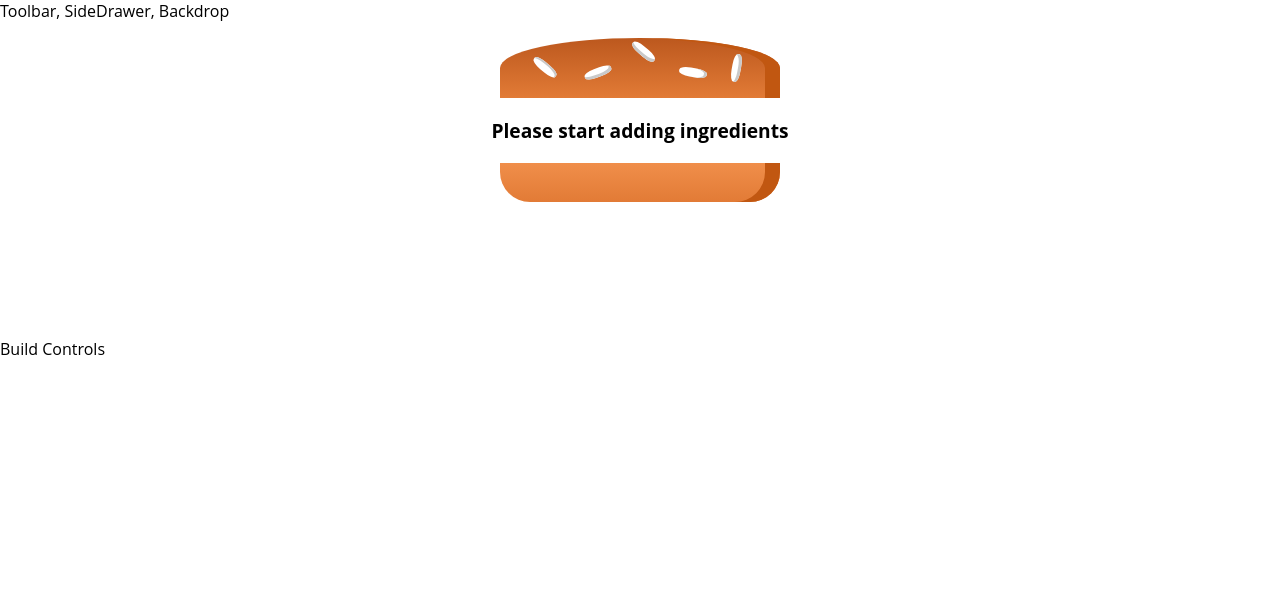
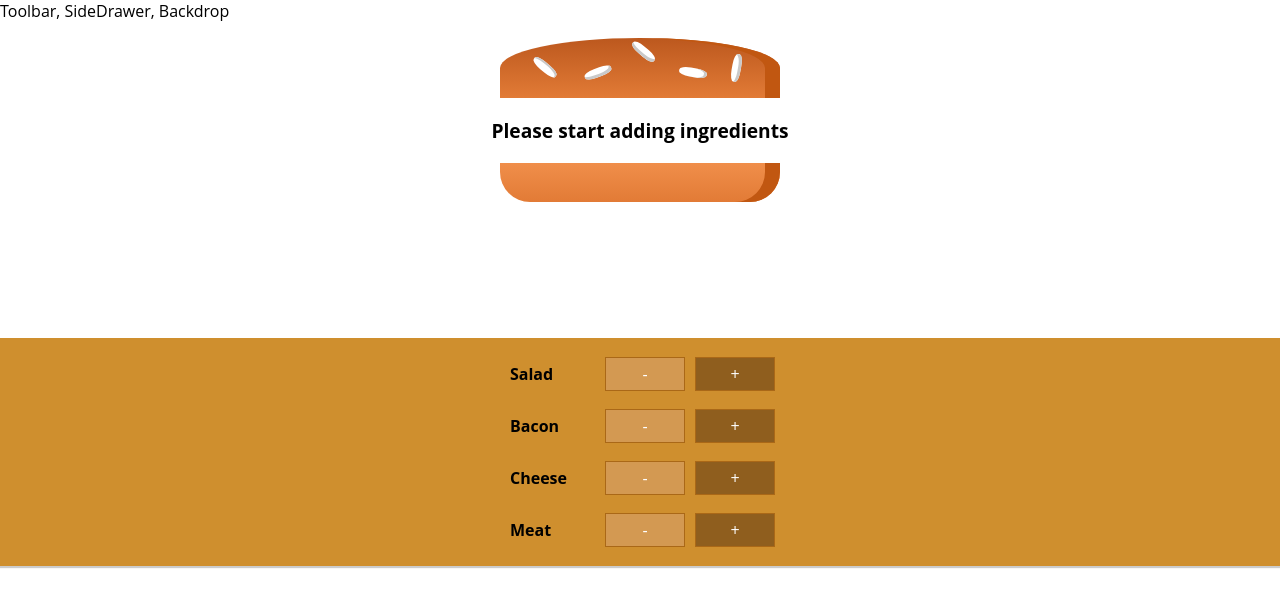
Before and after one commit to bazuka1995/Burger-Builder, a React (Create React App) app: page / in a window 1280 px wide. Shown: the top 606 px of the page. Built offline with nearby package versions, Linux system fonts and the light colour scheme; the HTML template or start-up script is replaced by a standard one.

Commit message:
Controls
Add controls to the burger builder so that the user can add or remove ingredients from the burger.

```diff
--- /dev/null
+++ b/src/components/Burger/BuildControls/BuildControl/BuildControl.js
@@ -0,0 +1,14 @@
+import React from 'react';
+import classes from './BuildControl.module.css';
+
+const buildControl = (props) => {
+    return (
+        <div className={classes.BuildControl}>
+            <div className={classes.Label}>{ props.label }</div>
+            <button className={classes.Less}>-</button>
+            <button className={classes.More}>+</button>
+        </div>
+    );
+}
+
+export default buildControl;
--- /dev/null
+++ b/src/components/Burger/BuildControls/BuildControl/BuildControl.module.css
@@ -0,0 +1,61 @@
+.BuildControl {
+    display: flex;
+    justify-content: space-between;
+    align-items: center;
+    margin: 5px 0;
+}
+
+.BuildControl button {
+    display: block;
+    font: inherit;
+    padding: 5px;
+    margin: 0 5px;
+    width: 80px;
+    border: 1px solid #AA6817;
+    cursor: pointer;
+    outline: none;
+    animation-duration: 0.4s;
+}
+
+.BuildControl button:hover {
+    box-shadow: 3px 2px rgba(0, 0, 0, 0.397);
+}
+
+.BuildControl button:disabled {
+    background-color: #AC9980;
+    border: 1px solid #7E7365;
+    color: #ccc;
+    cursor: default;
+}
+
+.BuildControl button:hover:disabled {
+    background-color: #AC9980;
+    color: #ccc;
+    cursor: not-allowed;
+}
+
+.Label {
+    padding: 10px;
+    font-weight: bold;
+    width: 80px;
+}
+
+.BuildControl .Less {
+    background-color: #D39952;
+    color: white;
+}
+
+.BuildControl .More {
+    background-color: #8F5E1E;
+    color: white;
+}
+
+.BuildControl .Less:hover, .BuildControl .Less:active {
+    background-color: #DAA972;
+    color: white;
+}
+
+.BuildControl .More:hover,.BuildControl .More:active {
+    background-color: #99703F;
+    color: white;
+}
--- a/src/components/Burger/BuildControls/BuildControls.js
+++ b/src/components/Burger/BuildControls/BuildControls.js
@@ -1,12 +1,25 @@
-import React from 'react';
-import classes from './BuildControls.module.css';
+import React from "react";
+import classes from "./BuildControls.module.css";
+import BuildControl from "./BuildControl/BuildControl";
+
+const controls = [
+  { label: "Salad", type: "salad" },
+  { label: "Bacon", type: "bacon" },
+  { label: "Cheese", type: "cheese" },
+  { label: "Meat", type: "meat" },
+];
 
 const buildControls = (props) => {
-    return (
-        <div>
-
-        </div>
-    );
-}
+  return (
+    <div className={classes.BuildControls}>
+      {controls.map((ctrl) => (
+        <BuildControl
+            key={ctrl.label}
+            label={ctrl.label}
+        />
+      ))}
+    </div>
+  );
+};
 
 export default buildControls;
--- a/src/containers/BurgerBuilder/BurgerBuilder.js
+++ b/src/containers/BurgerBuilder/BurgerBuilder.js
@@ -1,6 +1,7 @@
 import React, { Component } from "react";
 import Aux from "../../hoc/Auxilliary";
 import Burger from '../../components/Burger/Burger';
+import BuildControls from '../../components/Burger/BuildControls/BuildControls';
 
 class BurgerBuilder extends Component {
   state = {
@@ -16,7 +17,7 @@
     return (
       <Aux>
         <Burger ingredients={ this.state.ingredients }/>
-        <div>Build Controls</div>
+        <BuildControls />
       </Aux>
     );
   }
```
